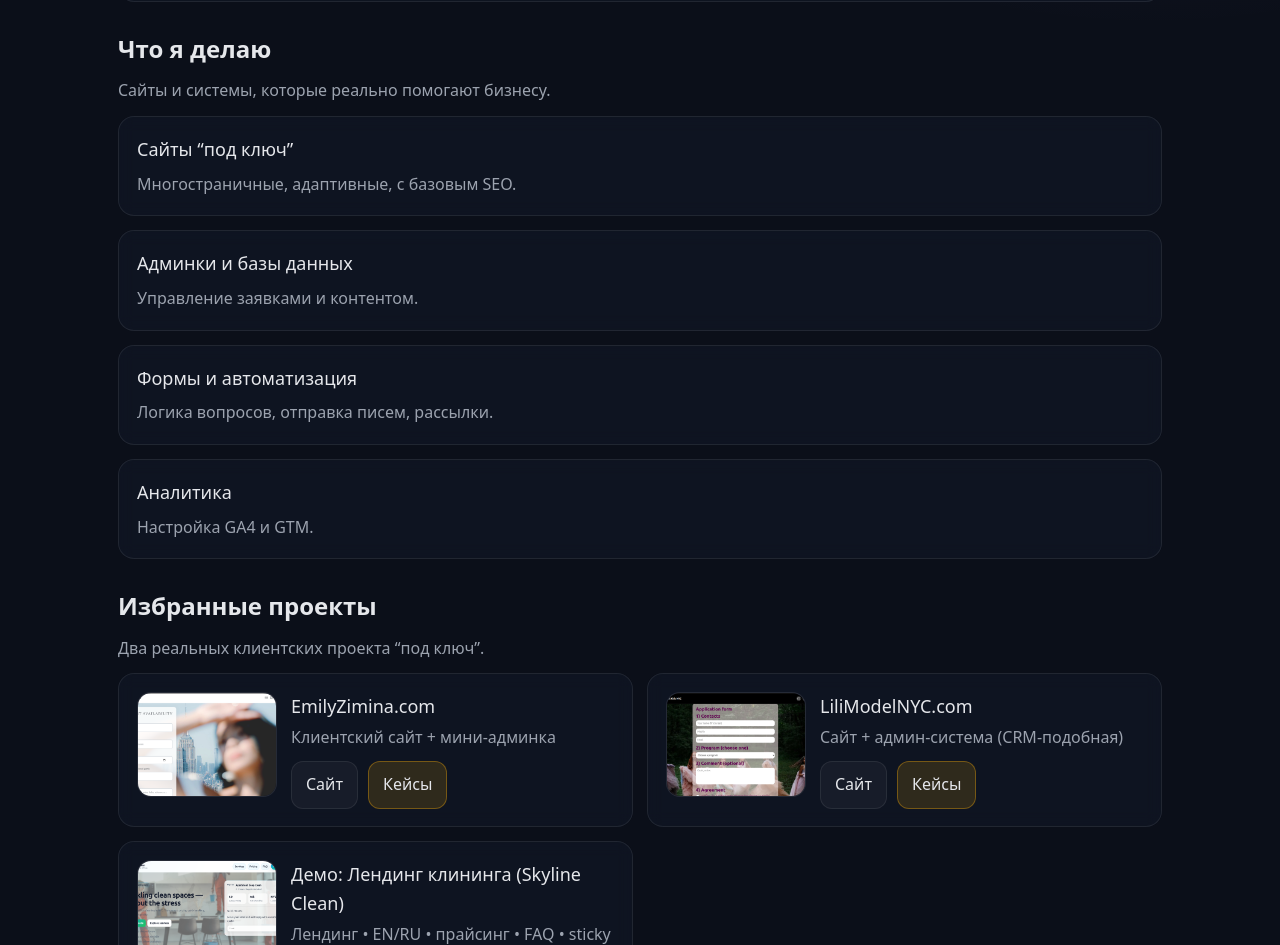
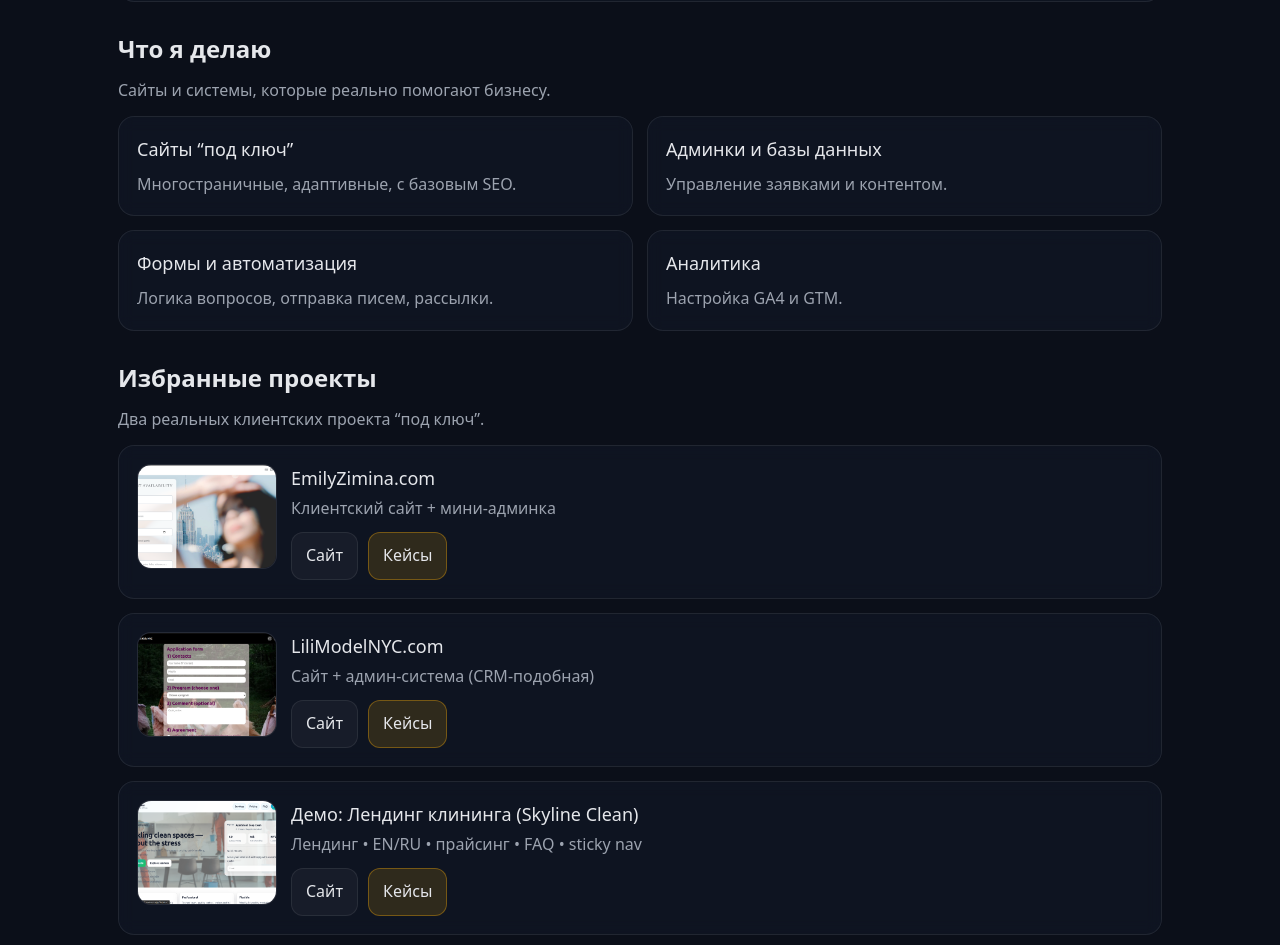
Before and after one commit to favoritemovies/portfolio, a Next.js app: page /ru in a window 1280 px wide. Shown: the part 867-1812 px from the top of the page. Built offline with nearby package versions, Linux system fonts and the light colour scheme.

Commit message:
Update featured projects (RU)

```diff
--- a/src/app/ru/page.tsx
+++ b/src/app/ru/page.tsx
@@ -52,7 +52,7 @@
 
 
       <Section title={tr.highlightsTitle} subtitle={tr.highlightsSubtitle}>
-        <div className="grid">
+        <div className="grid grid-2">
           {tr.highlights.map((h) => (
             <div key={h.title} className="card">
               <div className="h3">{h.title}</div>
@@ -63,7 +63,7 @@
       </Section>
 
       <Section title={tr.featuredTitle} subtitle={tr.featuredSubtitle}>
-  <div className="grid grid-2">
+  <div className="grid">
     {(tr.featured as unknown as FeaturedItem[]).map((p) => (
       <div key={p.name} className="card">
         <div className="proj-mini">
```
